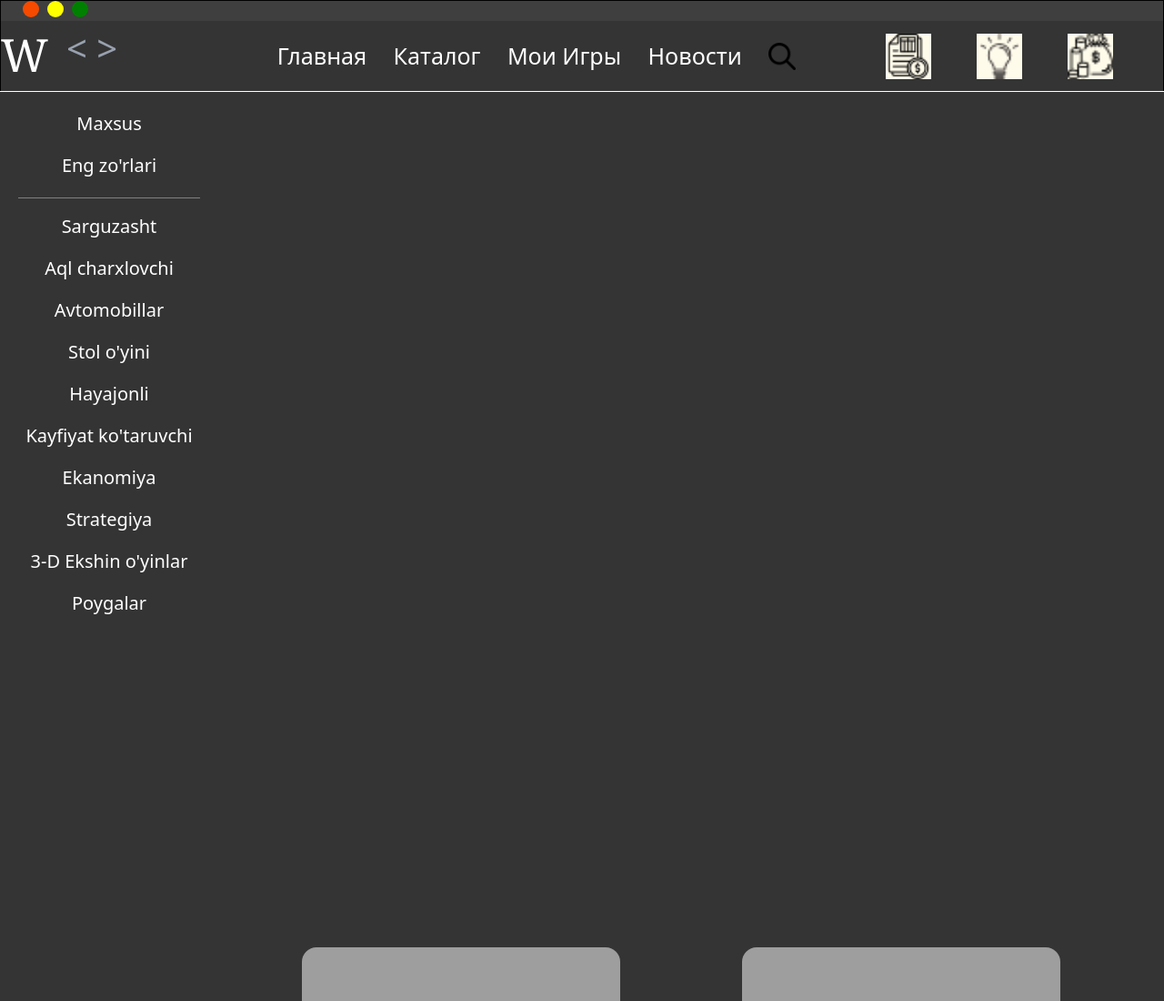
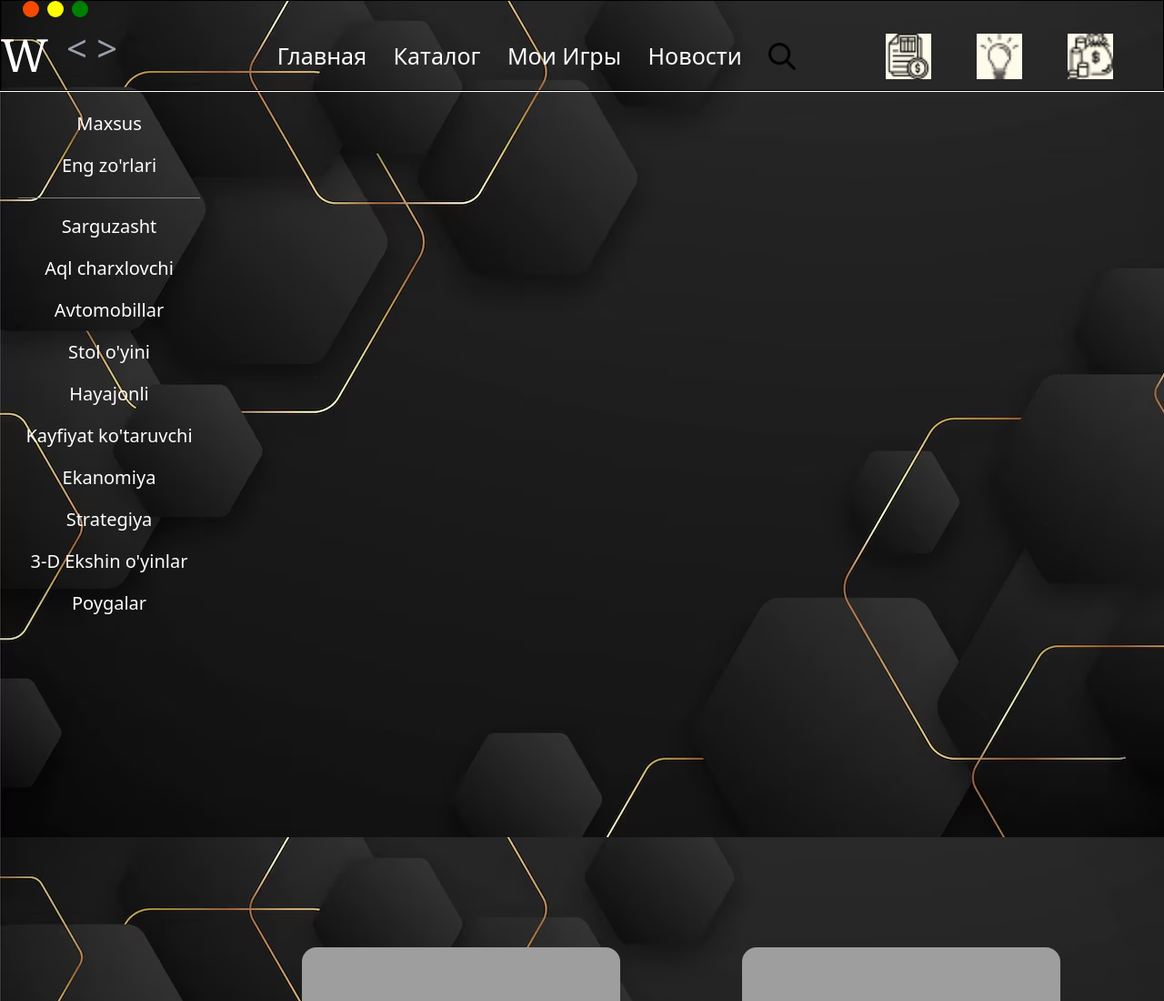
Before and after one commit to Salohiddin16/Game-webayt, a website: page index.html in a window 1280 px wide. Shown: the top 1100 px of the page at 91% size. Drawn offline with Linux system fonts and the light colour scheme; grey boxes are pictures that could not be loaded.

Commit message:
Background

```diff
--- a/index.html
+++ b/index.html
@@ -7,11 +7,11 @@
     <link rel="stylesheet" href="./css/output.css">
     <!-- npx @tailwindcss/cli -i ./src/input.css -o ./src/output.css --watch -->
 </head>
-<body class="m-0% p-0% bg-[#343434] ">
+<body class="m-0% p-0% " style="background: url(./section/dark-gradient-hexagonal-background_52683-63120.avif) ; background-repeat: none; background-color: ;">
     <header class="w-full h-[100px] border">
 
 
-    <div class="w-full h-[22px] bg-[#3f3f3f] ">
+    <div class="w-full h-[22px]  ">
          <div class="w-[80px] ml-[20px] h-[22px]  flex justify-around">
 
          <div class="w-[18px] bg-orange-600 rounded-2xl h-[18px]">
@@ -25,7 +25,7 @@
          </div>
     </div>
 
-     <div class="w-full  bg-[#343434] text-[white] flex justify-around   h-[78px]">
+     <div class="w-full   text-[white] flex justify-around   h-[78px]">
     <div class="w-[200px]  flex h-[78px]">
       <h1 class=" font-serif text-[50px] ml-[-30px]">W</h1>
        <h1 class=" text-gray-400 ml-[20px] text-[40px]" > < ></h1>
@@ -48,7 +48,7 @@
     </header>
     <hr class="border-[white]">
 
-     <aside class="w-[240px] mt-[20px] float-left bg-[#343434] text-[white] text-center bg space-y-4 items-center h-[900px] ">
+     <aside class="w-[240px] mt-[20px] float-left  text-[white] text-center bg space-y-4 items-center h-[900px] ">
       <h3 class="text-[20px]  cursor-pointer hover:bg-[grey] hover:scale-[1.3] hover: duration-[0.5s] hover:rounded-2xl">Maxsus</h3>
       <h3 class="text-[20px]  cursor-pointer hover:bg-[grey] hover:scale-[1.3] hover: duration-[0.5s] hover:rounded-2xl" >Eng zo'rlari</h3>
       <hr class="border-[gray] w-[200px] ml-[20px] mt-[20px]">
@@ -64,8 +64,8 @@
       <h3 class="text-[20px] cursor-pointer hover:bg-[grey] hover:scale-[1.3] hover: duration-[0.5s] hover:rounded-2xl ">Poygalar</h3>
     </aside>
 
-    <section class=" mt-[20px] float-right bg-[#343434] w-[84%] h-[900px] ">
-     <div class="w-[90%] flex-wrap  bg-[#343434] flex justify-around ml-[60px] h-[900px]">
+    <section class=" mt-[20px] float-right  w-[84%] h-[900px] ">
+     <div class="w-[90%] flex-wrap   flex justify-around ml-[60px] h-[900px]">
      <div class="w-[350px] bg-[#343434] rounded-2xl hover:scale-[1.1] hover:cursor-pointer hover: duration-[0.5s]  h-[270px] ">
      <img src="https://supercell.com/_next/static/media/games_thumbnail_squadbusters.6713df94.png" width="350px" class=" rounded-2xl h-[200px]" alt="">
       <h2 class="text-[25px] text-[white]  ">Squad Busters</h2>
```
Also changed, not shown: section/beautiful-wavy-background_23-2148465606.avif (added), section/dark-gradient-hexagonal-background_52683-63120.avif (added).
